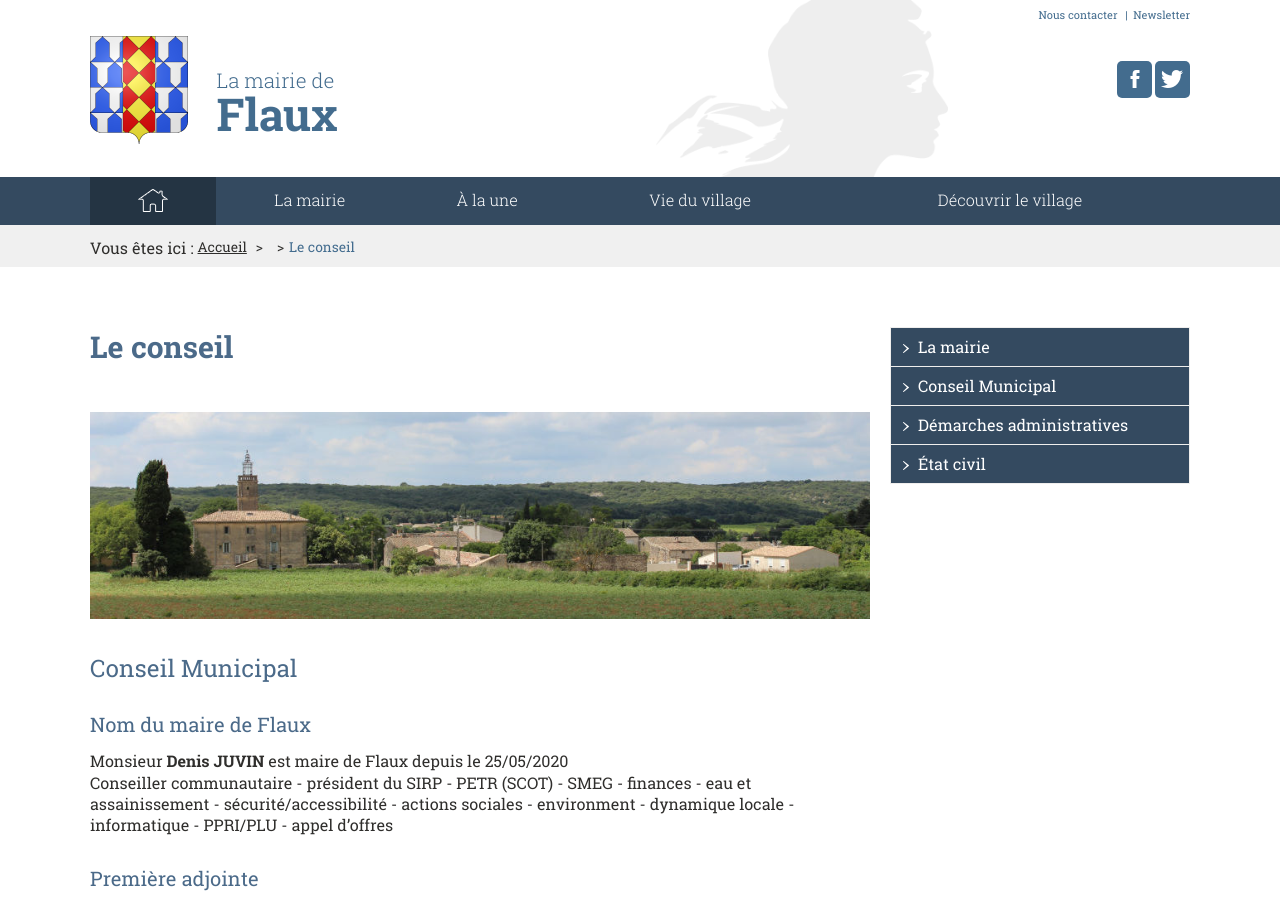
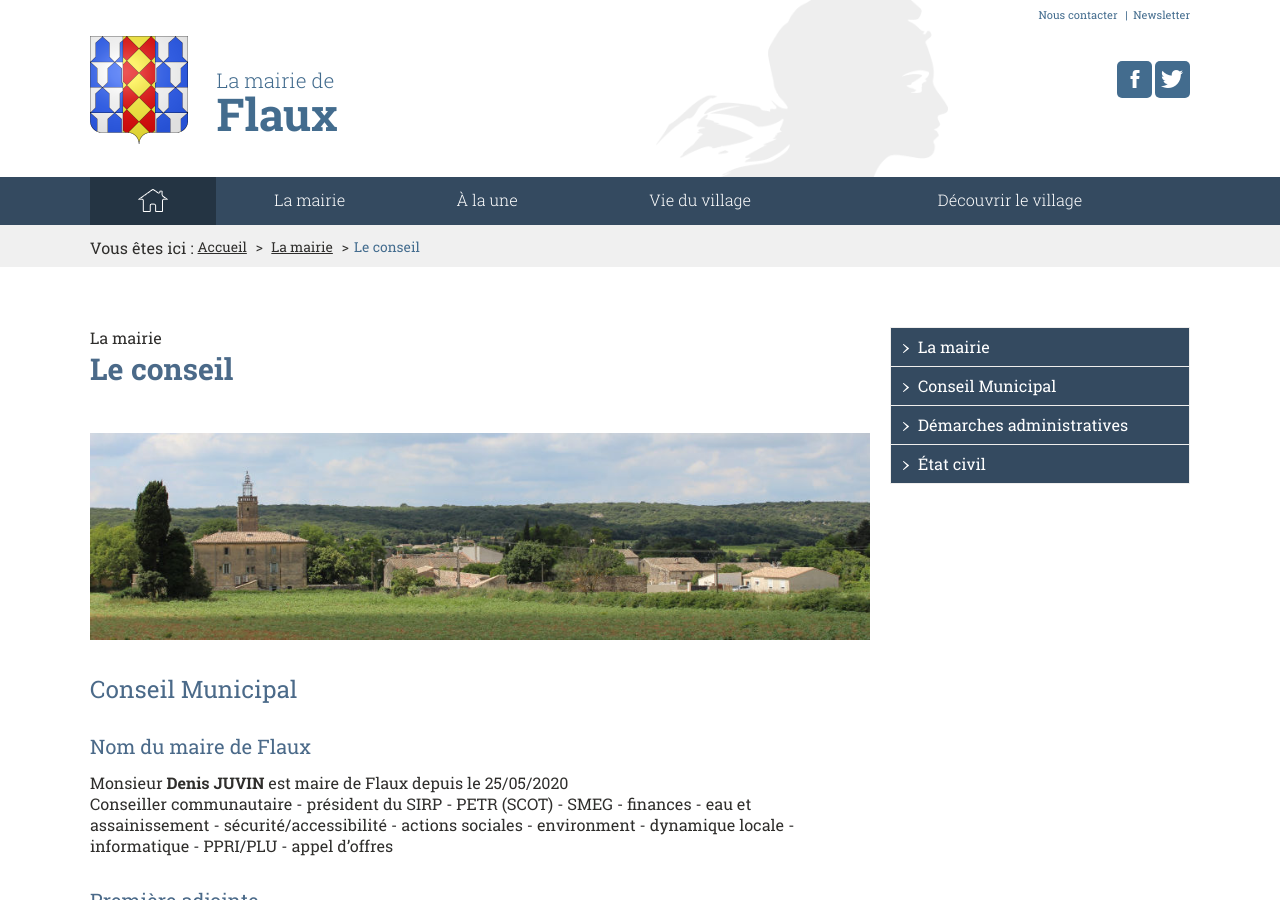
Before and after one commit to Flaux-Village/flaux-village.github.io, a Jekyll site: the page built from conseil.md, in a window 1280 px wide and 900 px high. Built offline with Jekyll 4.4.1, drawn with Linux system fonts in a browser that asks for light colours; our own code applies the rules of GitHub Pages for plain Markdown files.

Commit message:
Update conseil.md

```diff
--- a/conseil.md
+++ b/conseil.md
@@ -4,6 +4,8 @@ titre: Le conseil | La mairie de Flaux
 description: Les conseillers et leurs responsabilités
 keywords: mairie, commune, flaux, gard, conseil
 titre_page: Le conseil
+section: La mairie
+addresse_section: /mairie.html
 illustration: /assets/illustrations/940_250_Flauxbanner4_3596.jpg
 description_illustration: Mairie de Flaux.
 menu_secondaire:
```
